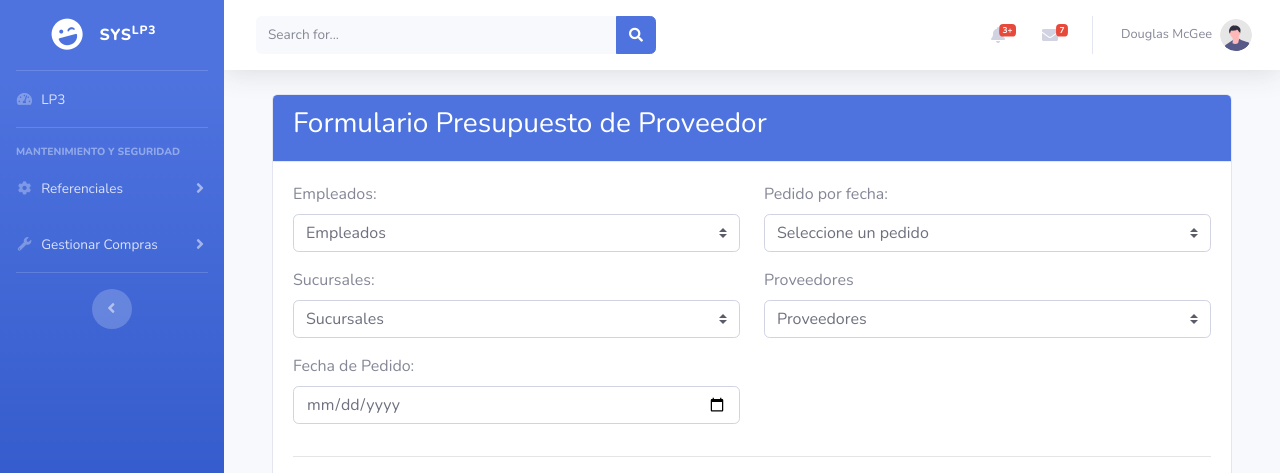
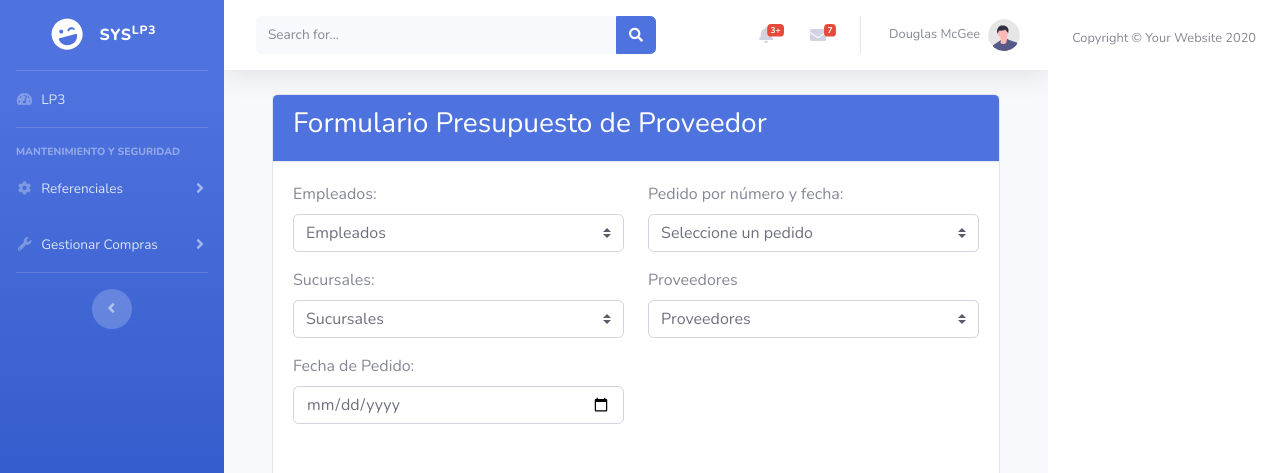
Before and after one commit to Abel731/proyecto-taller, a Flask app: page /gestionar-compras/registrar-presupuesto-proveedor/presupuestos-agregar in a window 1280 px wide. Shown: the top 473 px of the page. Run offline with Flask 3, Linux system fonts and the light colour scheme; data that the repository does not hold is empty; some libraries are stand-ins or nearby versions.

Commit message:
se modifico el codigo de el archivo presupuestos-agregar.html para que el combo box de pedido muestre el numero de pedido y la fecha en la que se realizó

```diff
--- a/app/rutas/gestionar_compras/resgitrar_presupuesto_proveedor/templates/presupuestos-agregar.html
+++ b/app/rutas/gestionar_compras/resgitrar_presupuesto_proveedor/templates/presupuestos-agregar.html
@@ -51,16 +51,16 @@ Formulario Presupuesto Proveedor
                 <div class="col-md-6 d-flex flex-column">
                   <!-- Combo pedido -->
                   <div class="form-group">
-                    <label for="cbo_pedido">Pedido por fecha:</label>
+                    <label for="cbo_pedido">Pedido por número y fecha:</label>
                     <select id="cbo_pedido" class="custom-select">
                       <option value="">Seleccione un pedido</option>
                       {% for pedido in pedidos %}
                       <option value="{{ pedido['id_pedido_compra'] }}">
-                          Fecha: {{ pedido['fecha_pedido'] }}
+                          Pedido N° {{ pedido['id_pedido_compra'] }} - Fecha: {{ pedido['fecha_pedido'] }}
                       </option>
                       {% endfor %}
-                  </select>
-                </div>
+                    </select>
+                  </div>
 
                   <!-- Combo proveedor -->
                   <div class="form-group">
@@ -75,8 +75,8 @@ Formulario Presupuesto Proveedor
                     </select>
                   </div>
                 </div>
-              </div>
-
+            </div>
+       </div>
             <hr>
             <div class="row">
                 <div class="col col-md-12">
```
